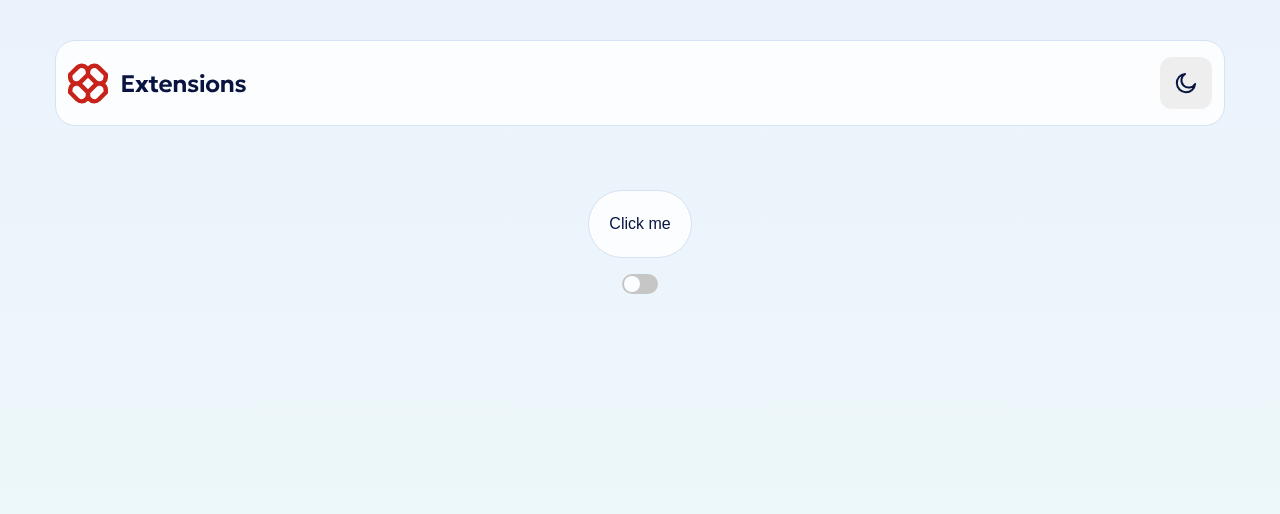
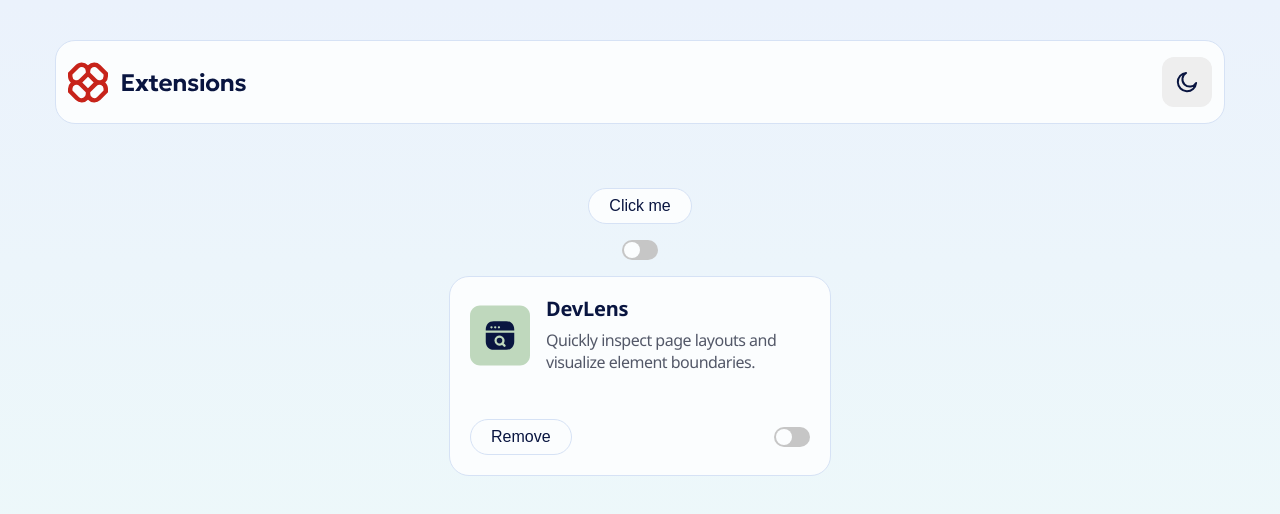
Before and after one commit to CrownedTechie/chrome-extensions-manager, a React (Vite) app: page / in a window 1280 px wide. Shown: the top 514 px of the page. Built offline with nearby package versions, Linux system fonts and the light colour scheme.

Commit message:
feat:: implement the card component

```diff
--- a/src/App.tsx
+++ b/src/App.tsx
@@ -1,9 +1,16 @@
 import "./index.css";
-import { Button, Header, SwitchButton} from "./components";
+import { Button, Card, Header, SwitchButton} from "./components";
 import { usePreferredTheme } from "./utils";
+import { useState } from "react";
 
 function App() {
   const { theme, setTheme } = usePreferredTheme();
+		const [isButtonActive, setIsButtonActive] = useState<boolean>(false);
+
+		const handleButtonActive = () => {
+			setIsButtonActive(prev => !prev)
+		};
+
   return (
     <>
       <main>
@@ -16,9 +23,17 @@ function App() {
 								<Button
 									theme={theme}
 									text="Click me"
+									isButtonActive={isButtonActive}
+									handleClick={handleButtonActive}
 								/>
 
 								<SwitchButton />
+
+								<Card
+									theme={theme}
+									title="DevLens"
+									description="Quickly inspect page layouts and visualize element boundaries."
+								/>
 							</section>
       </main>
     </>
--- a/src/assets/index.ts
+++ b/src/assets/index.ts
@@ -2,3 +2,4 @@ export { default as SunIcon } from "./icon-sun.svg";
 export { default as MoonIcon } from "./icon-moon.svg";
 export { default as LightThemeLogo } from "./lightThemeLogo.svg";
 export { default as DarkThemeLogo } from "./darkThemeLogo.svg";
+export { default as DevLensLogo } from "./logo-devlens.svg";
--- a/src/components/button/index.tsx
+++ b/src/components/button/index.tsx
@@ -7,7 +7,7 @@ interface IStyledButtonProps {
  $padding?: string;
 }
 
-export const StyledButton = styled.button<IStyledButtonProps>`
+const StyledButton = styled.button<IStyledButtonProps>`
  border-radius: var( --rounded-full);
  border: 1px solid transparent;
  padding: ${({ $padding }) => $padding || "var(--spacing100) var(--spacing250)"};
@@ -51,41 +51,39 @@ export const StyledButton = styled.button<IStyledButtonProps>`
 interface IButtonProps {
 		theme: "light" | "dark";
 		text: string;
+		isButtonActive: boolean;
+		handleClick: () => void;
 }
 
 export const Button = ({
 	theme,
-	text
+	text,
+	isButtonActive,
+	handleClick
 }: IButtonProps) => {
-		const [isButtonActive, setIsButtonActive] = useState(false);
   const [isHovered, setIsHovered] = useState(false);
-
 		const isDarkTheme = theme === "dark";
 
 		const getButtonTextColor = () => {
-			// Dark theme
-			if (isDarkTheme) {
-					return isButtonActive ? "N900" : "N0";
-			}
-
-			// Light theme
-			if (isButtonActive) {
-					return "N0";
-			}
-			return isHovered ? "N600" : "N900";
-		};
+  if (isDarkTheme) {
+    return isButtonActive ? "N900" : "N0";
+  } else {
+    if (isButtonActive) return "N0";
+    return isHovered ? "N600" : "N900";
+  }
+};
 
   return (
     <StyledButton
 					$isActive={isButtonActive}
 					onMouseEnter={() => setIsHovered(true)}
 					onMouseLeave={() => setIsHovered(false)}
-					onClick={() => setIsButtonActive(prev => !prev)}
+     onClick={handleClick}
 				>
       <Typography
         fontWeight={isButtonActive ? "medium" : "regular"}
         color={getButtonTextColor()}
-        textalign="center"
+        $textAlign="center"
       >
         {text}
       </Typography>
--- a/src/components/card/index.tsx
+++ b/src/components/card/index.tsx
@@ -1,13 +1,91 @@
 import styled from "styled-components";
+import { DevLensLogo } from "../../assets";
+import { TextPreset2, TextPreset5 } from "../textPreset";
+import { Button } from "../button";
+import { SwitchButton } from "../switch";
 
-
-export const CardContainer = styled.article`
+const CardContainer = styled.article`
  width: 382px;
+ height: 200px;
  padding: var(--spacing250);
  border-radius: var(--rounded20);
  border: 1px solid transparent;
+ display: flex;
+ flex-direction: column;
+ justify-content: space-between;
 
- /* light theme styling */
- background-color: var(--neutral0);
- border-color: var(--neutral200);
+ body[data-theme="light"] & {
+  background-color: var(--neutral0);
+  border-color: var(--neutral200);
+ }
+
+ body[data-theme="dark"] & {
+  background-color: var(--neutral800);
+  border-color: var(--neutral600);
+ }
 `;
+
+const CardHeader = styled.header`
+ display: flex;
+ gap: var(--spacing200);
+`;
+
+const ExtensionDetails = styled.div`
+ display: flex;
+ flex-direction: column;
+ gap: var(--spacing100);
+`;
+
+const CardActions = styled.div`
+ display: flex;
+ align-items: center;
+ justify-content: space-between;
+
+`;
+
+interface ICardProps {
+ theme: "light" | "dark";
+ title: string;
+ description: string;
+};
+
+export const Card = ({
+ theme,
+ title,
+ description
+}: ICardProps) => {
+ const isDarkTheme = theme === "dark";
+
+ return (
+  <CardContainer>
+   <CardHeader>
+    <img
+     src={DevLensLogo}
+     alt="DevLens Logo"
+    />
+
+    <ExtensionDetails>
+     <TextPreset2
+      text={title}
+      color={isDarkTheme ? "N0" : "N900"}
+     />
+     <TextPreset5
+      text={description}
+      color={isDarkTheme ? "N300" : "N600"}
+     />
+    </ExtensionDetails>
+   </CardHeader>
+
+   <CardActions>
+    <Button
+     theme={theme}
+     text="Remove"
+     isButtonActive={false}
+     handleClick={() => {}}
+    />
+
+    <SwitchButton />
+   </CardActions>
+  </CardContainer>
+ )
+}
--- a/src/components/textPreset/index.tsx
+++ b/src/components/textPreset/index.tsx
@@ -12,7 +12,7 @@ export const TextPreset1 = ({ text, color }: TextPresetProps) => (
     fontSize="lg"
     fontWeight="bold"
     color={color}
-    lineHeight="100%"
+    $lineHeight="100%"
     letterSpacing="-1px"
   >
     { text }
@@ -25,7 +25,7 @@ export const TextPreset2 = ({ text, color }: TextPresetProps) => (
     fontSize="md"
     fontWeight="bold"
     color={color}
-    lineHeight="120%"
+    $lineHeight="120%"
     letterSpacing="-0.2px"
   >
     { text }
@@ -37,7 +37,7 @@ export const TextPreset3 = ({ text, color }: TextPresetProps) => (
     as="h3"
     fontSize="md"
     color={color}
-    lineHeight="140%"
+    $lineHeight="140%"
     letterSpacing="-0.3px"
   >
     { text }
@@ -50,7 +50,7 @@ export const TextPreset4 = ({ text, color }: TextPresetProps) => (
     fontSize="md"
     fontWeight="medium"
     color={color}
-    lineHeight="140%"
+    $lineHeight="140%"
     letterSpacing="-0.3px"
   >
     { text }
@@ -61,7 +61,7 @@ export const TextPreset5 = ({ text, color }: TextPresetProps) => (
   <Typography
     fontSize="sm"
     color={color}
-    lineHeight="140%"
+    $lineHeight="140%"
     letterSpacing="-0.5px"
   >
     { text }
@@ -75,7 +75,7 @@ export const TextPreset6 = ({ text, color }: TextPresetProps) => (
     fontSize="sm"
     fontWeight="medium"
     color={color}
-    lineHeight="140%"
+    $lineHeight="140%"
     letterSpacing="-0.5px"
   >
     { text }
--- a/src/components/typography/index.tsx
+++ b/src/components/typography/index.tsx
@@ -36,8 +36,8 @@ const StyledTypography = styled(
   font-weight: ${({ fontWeight = "regular" }) => fontWeightMap[fontWeight]};
   color: ${({ color = "N900" }) => colorMap[color]};
   font-size: ${({ fontSize = "sm" }) => fontSizeMap[fontSize]};
-  line-height: ${({ lineheight }) => lineheight || "normal"};
-  text-align: ${({ textalign }) => textalign || "left"};
+  line-height: ${({ $lineHeight }) => $lineHeight || "normal"};
+  text-align: ${({ $textAlign }) => $textAlign || "left"};
   letter-spacing: ${({ letterSpacing }) => letterSpacing || "normal"};
 `;
 
@@ -47,9 +47,9 @@ export const Typography = ({
  color,
  fontSize,
  children,
- lineheight,
+ $lineHeight,
  letterSpacing,
- textalign
+ $textAlign
 }: ITypographyProps) => {
   return (
     <StyledTypography
@@ -57,9 +57,9 @@ export const Typography = ({
       fontSize={fontSize}
       fontWeight={fontWeight}
       color={color}
-      lineheight={lineheight}
+      $lineHeight={$lineHeight}
       letterSpacing={letterSpacing}
-      textalign={textalign}
+      $textAlign={$textAlign}
     >
       {children}
     </StyledTypography>
--- a/src/components/typography/types.ts
+++ b/src/components/typography/types.ts
@@ -15,8 +15,8 @@ export interface ITypographyProps {
  fontSize?: TypographyFontSizes;
  fontWeight?: TypographyFontWeights;
  color?: TypographyColors;
- lineheight?: string;
+ $lineHeight?: string;
  letterSpacing?: string;
- textalign?: "left" | "center" | "right" | "justify";
+ $textAlign?: "left" | "center" | "right" | "justify";
  children?: ReactNode;
 };
--- a/src/index.css
+++ b/src/index.css
@@ -49,8 +49,13 @@
   --rounded-full: 999px;
 }
 
+* {
+  box-sizing: border-box;
+  margin: 0;
+  padding: 0;
+}
+
 body {
-  margin: 0;
   /* display: flex;
   place-items: center; */
   /* min-width: 320px; */
```
